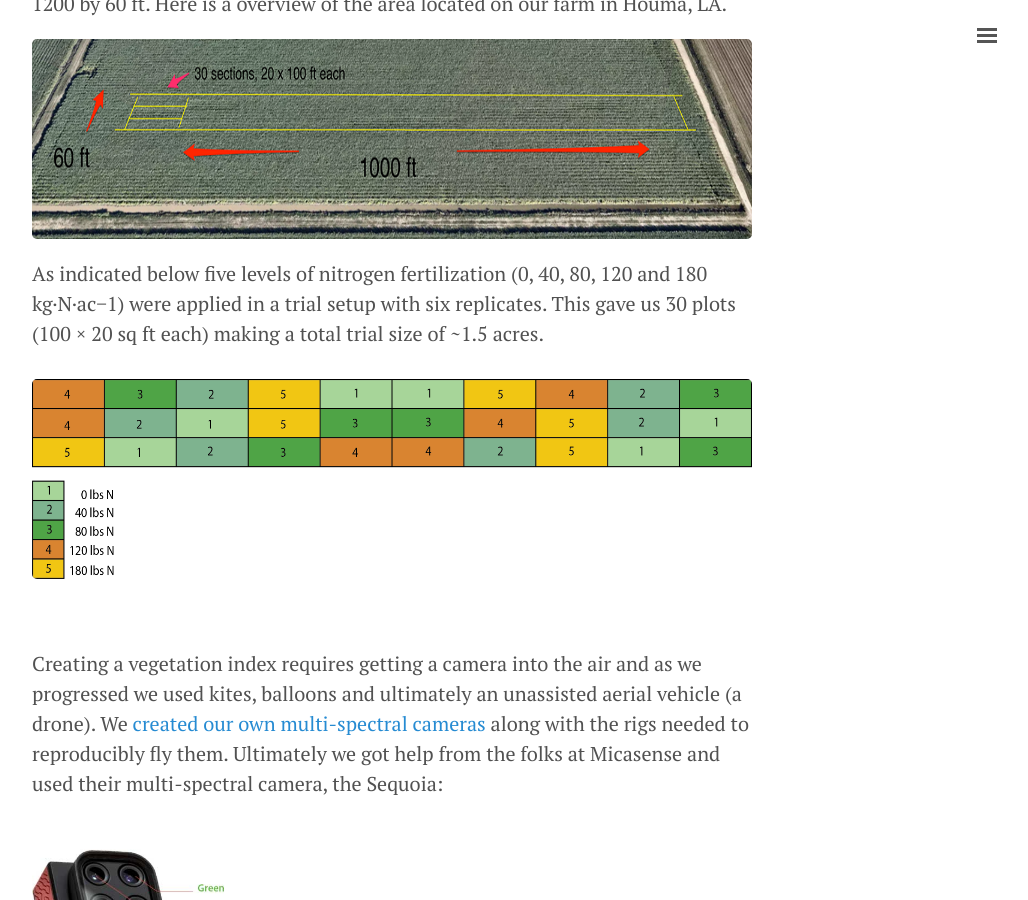
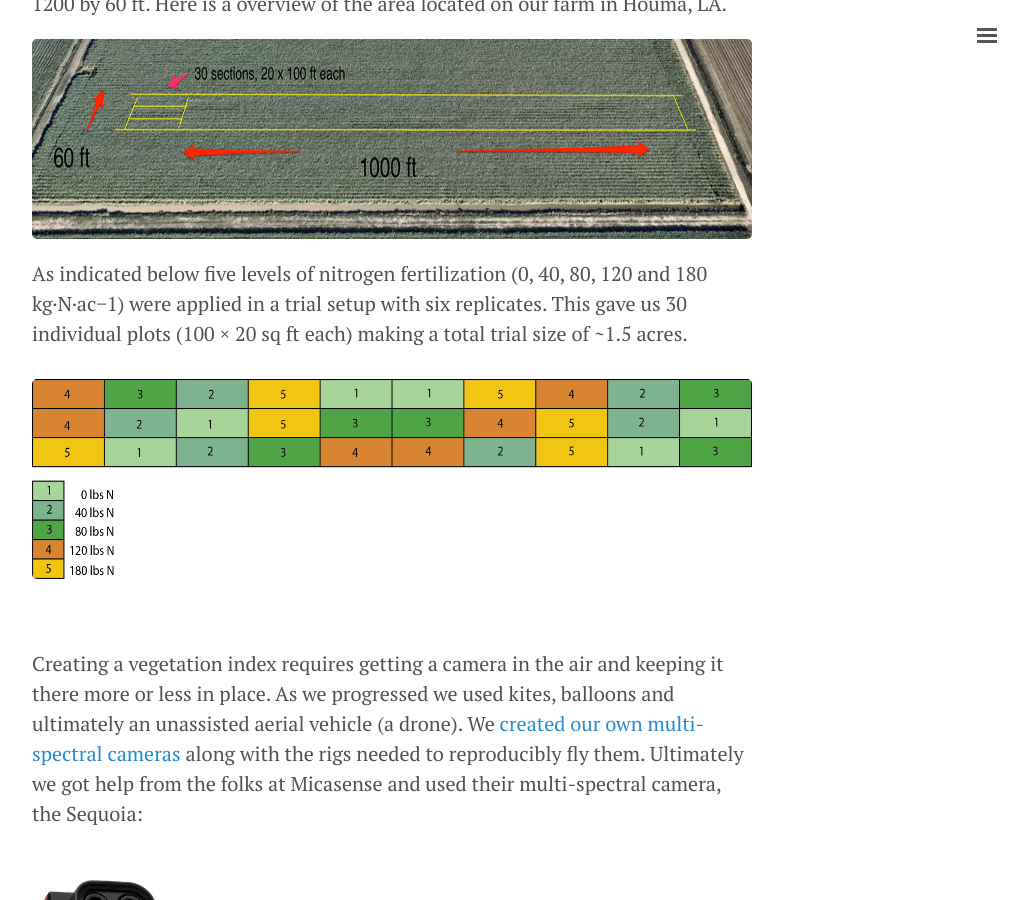
Before and after one commit to geraldmc/geraldmc.github.io, a Jekyll site: the page built from _posts/2019-04-23-predicting-yield-1.md, in a window 1280 px wide and 900 px high, scrolled down 1547 px. Shown: the whole window, without its empty margins (248-1276 px from the left). Built offline with Jekyll 4.4.1, drawn with Linux system fonts in a browser that asks for light colours.

Commit message:
adds PART II

```diff
--- a/_posts/2019-04-23-predicting-yield-1.md
+++ b/_posts/2019-04-23-predicting-yield-1.md
@@ -27,12 +27,12 @@ We asked two questions:
 
 ![Study Area]({{ site.url }}/assets/study-area.png){:height="200px" width="850px"}
 
-As indicated below five levels of nitrogen fertilization (0, 40, 80, 120 and 180 kg·N·ac−1) were applied in a trial setup with six replicates. This gave us 30 plots (100 × 20 sq ft each) making a total trial size of ~1.5 acres.
+As indicated below five levels of nitrogen fertilization (0, 40, 80, 120 and 180 kg·N·ac−1) were applied in a trial setup with six replicates. This gave us 30 individual plots (100 × 20 sq ft each) making a total trial size of ~1.5 acres.
 <br />
 ![Treatments]({{ site.url }}/assets/treatment-grid.png){:height="200px" width="850px"}
 <br />
 
-Creating a vegetation index requires getting a camera into the air and as we progressed we used kites, balloons and ultimately an unassisted aerial vehicle (a drone). We [created our own multi-spectral cameras](https://publiclab.org/wiki/near-infrared-camera) along with the rigs needed to reproducibly fly them. Ultimately we got help from the folks at Micasense and used their multi-spectral camera, the Sequoia:
+Creating a vegetation index requires getting a camera in the air and keeping it there more or less in place. As we progressed we used kites, balloons and ultimately an unassisted aerial vehicle (a drone). We [created our own multi-spectral cameras](https://publiclab.org/wiki/near-infrared-camera) along with the rigs needed to reproducibly fly them. Ultimately we got help from the folks at Micasense and used their multi-spectral camera, the Sequoia:
 
 ![NGR Highlight]({{ site.url }}/assets/parrot-sequoia-camera.png){:height="225px" width="225px"}
 
```
